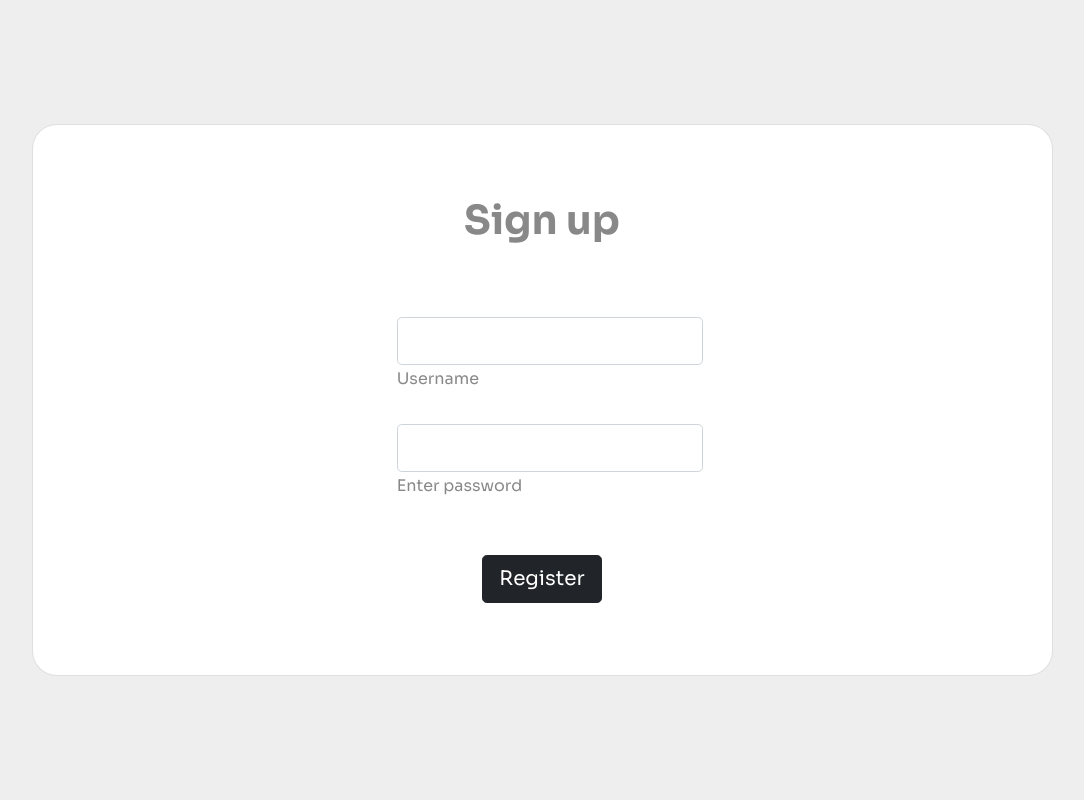
After one commit to tfack/flask, a Flask app: page /register.html in a window 1280 px wide. The commit adds this page. Shown: the whole page, without its empty margins (98-1182 px from the left). Run offline with Flask 2, Linux system fonts and the light colour scheme.

Commit message:
homework 5 added to capstone

```diff
--- a/app.py
+++ b/app.py
@@ -5,14 +5,11 @@ from wtforms.validators import DataRequired, Length, EqualTo, Email, InputRequir
 from wiki import find_titles
 from flask_login import current_user, login_user, login_required, logout_user
 from models import db, login, UserModel
+from models2 import db2, login2, UserModel2
 from datetime import datetime
-# from dateutil import parser
 
 # #//passwords={}
 # #//passwords['tos@uw.edu']='qwerty'
-
-# now = datetime.now()
-# parser(now)
 
 app = Flask(__name__)
 app.config['SECRET_KEY'] = 'your secret key'
@@ -37,29 +34,53 @@ app.config['SQLALCHEMY_DATABASE_URI'] = 'sqlite:///db/login.db'
 app.config['SQLALCHEMY_TRACK_MODIFICATIONS'] = False
 
 db.init_app(app)
+db2.init_app(app)
 login.init_app(app)
+login2.init_app(app)
 
 def addUser(email, password):
-    print(f"adding user: {email}, password: {password}")
     user=UserModel()
     user.set_password(password)
     user.email = email
     db.session.add(user)
     db.session.commit()
-    print(f"user {user} added")
     return user
+
+def addUser2(username, password):
+    user2=UserModel2()
+    user2.set_password(password)
+    user2.username = username
+    db2.session.add(user2)
+    db2.session.commit()
+    return user2
 
 @app.before_first_request
 def create_table():
     db.create_all()
+    db2.create_all()
     user = UserModel.query.filter_by(email = 'tos@uw.edu').first()
     if user is None:
         addUser('tos@uw.edu', 'qwerty')
+    user2 = UserModel2.query.filter_by(username = 'test').first()
+    if user2 is None:
+        addUser2('test', 'qwerty')
 
 class loginForm(FlaskForm):
     email=StringField(label="Email address",validators=[DataRequired(),Email()])
     password=PasswordField(label="Enter password",validators=[DataRequired(), Length(min=6,max=16)])
     submit=SubmitField(label="Login")
+
+### THIS SECTION IS FOR HOMEWORK 5 ONLY ###
+class hwLoginForm(FlaskForm):
+    username=StringField(label="Username",validators=[DataRequired(), Length(min=6,max=20)])
+    password=PasswordField(label="Enter password",validators=[DataRequired(), Length(min=6,max=16)])
+    submit=SubmitField(label="Login")
+
+class hwRegForm(FlaskForm):
+    username=StringField(label="Username",validators=[DataRequired(), Length(min=6,max=20)])
+    password=PasswordField(label="Enter password",validators=[DataRequired(), Length(min=6,max=16)])
+    submit=SubmitField(label="Register")
+###                                      ###
 
 class signupForm(FlaskForm):
     email=StringField(label="Email address",validators=[DataRequired(),Email()])
@@ -77,15 +98,6 @@ class searchForm(FlaskForm):
     search_text=StringField(validators=[DataRequired()])
     submit=SubmitField(label="Search")
 
-# @app.route("/home",methods=['GET','POST'])
-# @login_required
-# def home():
-#     form=searchForm()
-#     if form.validate_on_submit():
-#         srch = str(form.text.data)
-#         return render_template("home.html", myData=srchIMDB(srch),form=form)
-#     return render_template("home.html",form=form)
-
 @app.route("/search",methods=['GET','POST'])
 @login_required
 def search():
@@ -101,27 +113,15 @@ def search():
     return render_template("search.html",form=form)
 
 @app.route("/home",methods=['GET','POST'])
-# @login_required
+@login_required
 def home():
-    # form=bdayForm()
-    # if form.validate_on_submit():
-    #     dte_str = str(form.date.data)
-    #     dte_obj = datetime.strptime(dte_str, "%Y-%m-%d")
-    #     year = dte_obj.strftime("%Y")
-    #     dd = dte_obj.strftime("%d")
-    #     mm = dte_obj.strftime("%m")
-    #     date = f"{mm}/{dd}"
-    #     numresults = request.form["numresults"]
-    #     return render_template("home.html", myData=findBirths(date, year, numresults),form=form)
-    # else:
-    #     print(f"error: {form.date.data}")
-    #     print(form.errors)
-    # return render_template("home.html",form=form)
     return render_template("index.html")
 
+### THIS SECTION IS FOR HOMEWORK 5 ONLY ###
 @app.route("/")
 def redirectToLogin():
-    return redirect("/home")
+    return redirect("/login")
+###                                     ###
 
 @app.route("/signin",methods=['GET','POST'])
 def signin():
@@ -136,6 +136,28 @@ def signin():
                 print(f"logging in user: {user}")
                 return redirect('/search')
     return render_template("signin.html",form=form)
+
+### THIS SECTION IS FOR HOMEWORK 5 ONLY ###
+@app.route("/login",methods=['GET','POST'])
+def login():
+    form=hwLoginForm()
+    if form.validate_on_submit():
+        if request.method == "POST":
+            username=request.form["username"]
+            pw=request.form["password"]
+            user = UserModel2.query.filter_by(username = username).first()
+            if user is not None:
+                if user.check_password(pw):
+                    login_user(user)
+                    print(f"logging in user: {user}")
+                    return redirect('/search')
+            else:
+                print(form.errors)
+                return render_template("login.html", form=form, fail="failed")
+    else:
+        print(form.errors)
+    return render_template("login.html",form=form)
+###                               ###
 
 @app.route('/logout')
 def logout():
@@ -192,9 +214,31 @@ def signup():
         print("GET request")
     return render_template("signup.html",form=form)
 
-# @app.route('/signin.html')
-# def signin():
-#     return render_template("signin.html")
+### THIS SECTION IS FOR HOMEWORK 5 ONLY ###
+@app.route('/register.html',methods=['GET','POST'])
+def register():
+    form=hwRegForm()
+    if form.validate_on_submit():
+        if request.method == "POST":
+            username=request.form["username"]
+            pw=request.form["password"]
+            user = UserModel2.query.filter_by(username = username).first()
+            print(f"user: {user}")
+            if user is None:
+                newuser = addUser2(username, pw)
+                print(f"adding user: {newuser}")
+                login_user(newuser)
+                print(f"logged in user: {newuser}")
+                return redirect('/login')
+            else:
+                print(f"else user is not none: {user}")
+                return redirect('/register')
+        else:
+            print("GET request")
+    else:
+        print(form.errors)
+    return render_template("register.html",form=form)
+###                                  ###
 
 @app.route('/calendar')
 def calendar():
--- a/templates/base.html
+++ b/templates/base.html
@@ -26,8 +26,12 @@
                 <li class="nav-item">
                     <a href="calendar" class="nav-link">Calendar</a>
                 </li>
+                <li class="nav-item">
+                    <a href="logout" class="nav-link">Log out</a>
+                </li>
             </ul>
-            <a href="signin.html" class="btn btn-primary ms-lg-3">Sign In</a>
+
+            <a href="signin.html" class="btn btn-primary ms-lg-3 {{ 'invisible' if current_user.is_authenticated else 'visible' }}">Sign In</a>
         </div>
     </div>
 </nav><!-- //NAVBAR -->
--- /dev/null
+++ b/templates/register.html
@@ -0,0 +1,109 @@
+{% extends "base.html" %}
+{% block vis %} collapse navbar-collapse {% endblock %}
+<!-- {% set active_page = 'login' %}  -->
+{% block title %} Login {% endblock %}
+{% block content %}
+
+<head>
+  <!-- Required meta tags -->
+  <meta charset="utf-8">
+  <meta name="viewport" content="width=device-width, initial-scale=1">
+
+  <!-- Bootstrap CSS -->
+  <link href="https://cdn.jsdelivr.net/npm/bootstrap@5.0.2/dist/css/bootstrap.min.css" rel="stylesheet"
+    integrity="sha384-EVSTQN3/azprG1Anm3QDgpJLIm9Nao0Yz1ztcQTwFspd3yD65VohhpuuCOmLASjC" crossorigin="anonymous">
+  <link rel = "stylesheet" href="./static/css/style.css">
+  <title>Welcome to Binge Planner!</title>
+</head>
+
+<body>
+
+    <section class="vh-100" style="background-color: #eee;">
+        <div class="container h-100">
+          <div class="row d-flex justify-content-center align-items-center h-100">
+            <div class="col-lg-12 col-xl-11">
+              <div class="card text-black" style="border-radius: 25px;">
+                <div class="card-body p-md-5">
+                  <div class="row justify-content-center">
+                    <div class="col-md-10 col-lg-6 col-xl-5 order-2 order-lg-1">
+
+                      <p class="text-center h1 fw-bold mb-5 mx-1 mx-md-4 mt-4">Sign up</p>
+
+                        <form method="POST" class="mx-1 mx-md-4">
+                          {{ form.csrf_token }}
+
+
+                        <div class="d-flex flex-row align-items-center mb-4">
+                          <i class="fas fa-user fa-lg me-3 fa-fw"></i>
+<!--                          <div class="form-outline flex-fill mb-0">
+                            <input type="text" id="form3Example1c" class="form-control" />
+                            <label class="form-label" for="form3Example1c">Your Name</label>
+                          </div>  -->
+                        </div>
+
+                        <div class="d-flex flex-row align-items-center mb-4">
+                          <i class="fas fa-envelope fa-lg me-3 fa-fw"></i>
+                          <div class="form-outline flex-fill mb-0">
+<!--                            <input type="email" id="form3Example3c" class="form-control" />
+                            <label class="form-label" for="form3Example3c">Your Email</label>  -->
+                            {{ form.username(class="form-control form-control-lg") }}
+                            {{ form.username.label(class="form-label") }}
+                            {% if form.username.errors %}
+                              <ul class="errors">
+                              {% for error in form.username.errors %}
+                                <li>{{ error }}</li>
+                              {% endfor %}
+                              </ul>
+                            {% endif %}
+
+                          </div>
+                        </div>
+
+                        <div class="d-flex flex-row align-items-center mb-4">
+                          <i class="fas fa-lock fa-lg me-3 fa-fw"></i>
+                          <div class="form-outline flex-fill mb-0">
+<!--                            <input type="password" id="form3Example4c" class="form-control" />
+                            <label class="form-label" for="form3Example4c">Password</label>  -->
+                            {{ form.password(class="form-control form-control-lg") }}
+                            {{ form.password.label(class="form-label") }}
+
+                          </div>
+                        </div>
+
+                        <div class="d-flex flex-row align-items-center mb-4">
+                          <i class="fas fa-key fa-lg me-3 fa-fw"></i>
+<!--                          <div class="form-outline flex-fill mb-0">
+                            <input type="password" id="form3Example4cd" class="form-control" />
+                            <label class="form-label" for="form3Example4cd">Repeat your password</label>
+                          </div>  -->
+                        </div>
+
+<!--                        <div class="form-check d-flex justify-content-center mb-5">
+                          <input class="form-check-input me-2" type="checkbox" value="" id="form2Example3c" />
+                          <label class="form-check-label" for="form2Example3">
+                            I agree all statements in <a href="#!">Terms of service</a>
+                          </label>
+                        </div>  -->
+
+                        <div class="d-flex justify-content-center mx-4 mb-3 mb-lg-4">
+                     <!--     <button type="button" class="btn btn-primary btn-lg">Register</button>  -->
+                          {{ form.submit(class="btn btn-dark btn-lg btn-block") }}
+                        </div>
+
+                      </form>
+
+                    </div>
+ <!--                    <div class="col-md-10 col-lg-6 col-xl-7 d-flex align-items-center order-1 order-lg-2">
+
+                     <img src="https://mdbcdn.b-cdn.net/img/Photos/new-templates/bootstrap-registration/draw1.webp"
+                        class="img-fluid" alt="Sample image">
+                    </div>  -->
+                  </div>
+                </div>
+              </div>
+            </div>
+          </div>
+        </div>
+      </section>
+
+      {% endblock %}
--- a/templates/signin.html
+++ b/templates/signin.html
@@ -59,8 +59,8 @@
                       {{ form.submit(class="btn btn-dark btn-lg btn-block") }}
                     </div>
 
-                    <a class="small text-muted" href="#!">Forgot password?</a>
-                    <p class="mb-5 pb-lg-2" style="color: #393f81;">Don't have an account? <a href="#!"
+                    <a class="small text-muted">Forgot password?</a>
+                    <p class="mb-5 pb-lg-2" style="color: #393f81;">Don't have an account? <a href="signup.html"
                         style="color: #393f81;">Register here</a></p>
                     <a href="#!" class="small text-muted">Terms of use.</a>
                     <a href="#!" class="small text-muted">Privacy policy</a>
--- /dev/null
+++ b/wsgi.py
@@ -0,0 +1,5 @@
+#!/usr/bin/env python
+from app import app
+
+if __name__ == "__main__":
+    app.run(host='0.0.0.0', port=8000)
```
Also changed, not shown: models2.py (added, +23 -0 lines), requirements.txt (added, +11 -0 lines), templates/login.html (+76 -16 lines), db/login.db, 1 other file.
